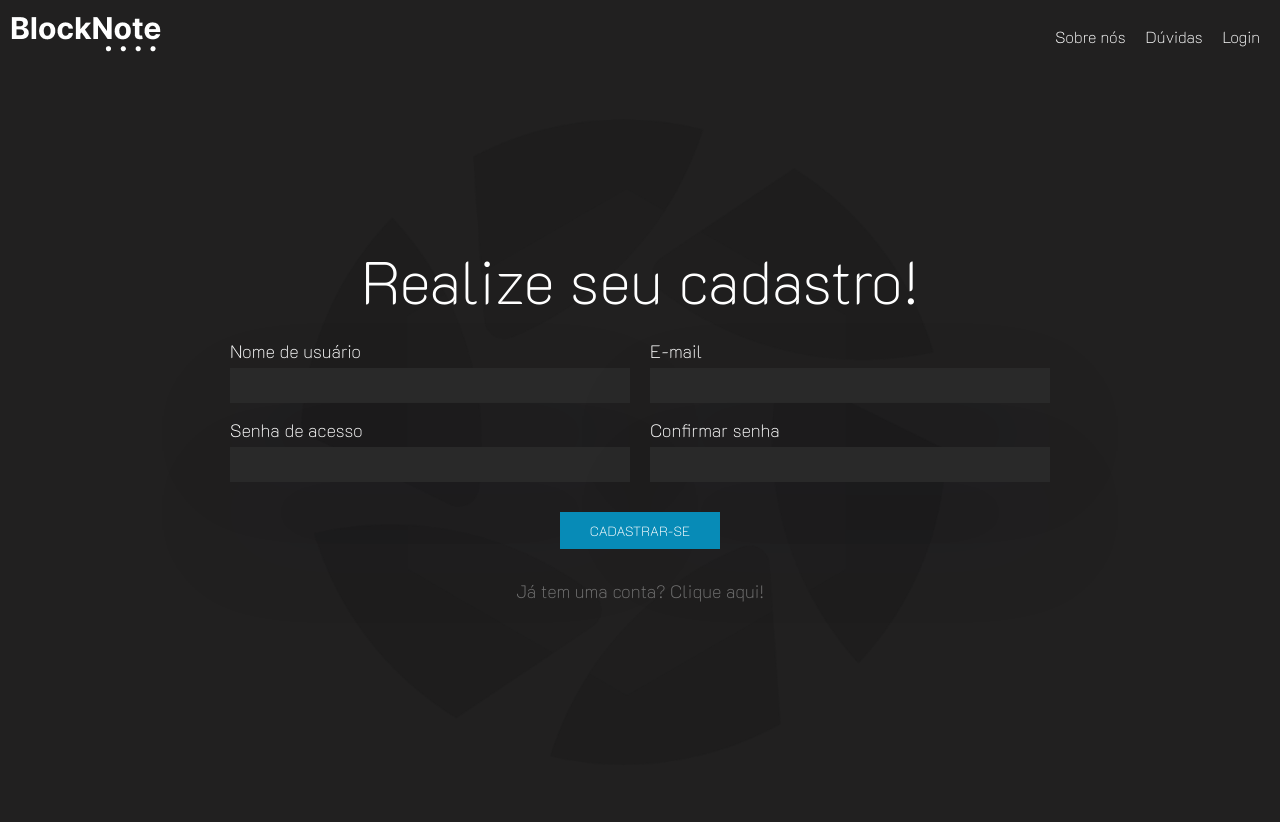
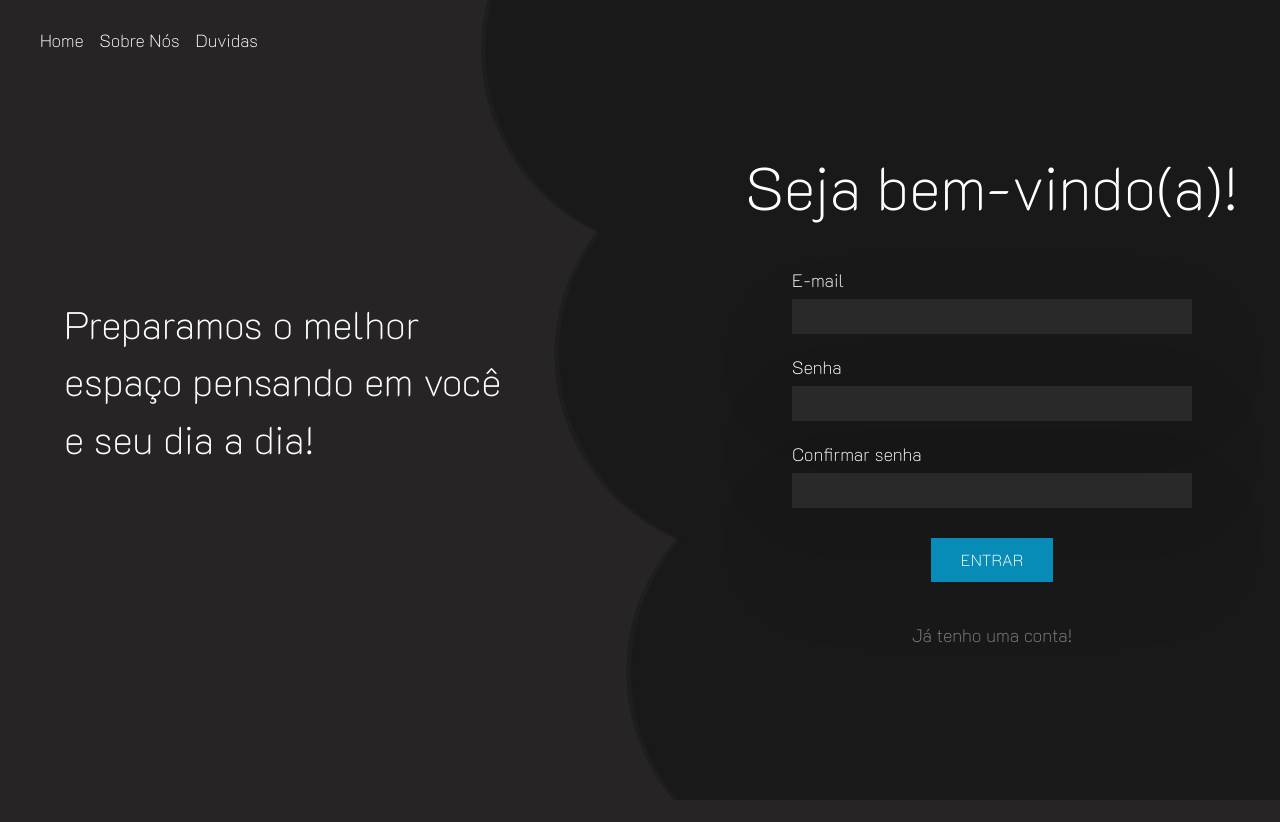
Before and after one commit to guidionisio5/blocknote, a PHP site: page /cadastrarUser.html in a window 1280 px wide. After the commit the page ends 800 px from the top, so only its background shows below. Run offline with PHP 8.4, Linux system fonts and the light colour scheme; some libraries are stand-ins or nearby versions.

Commit message:
Cadastro novo finalizado, Login quase pronto

```diff
--- a/assets/css/loginCadastrar2.css
+++ b/assets/css/loginCadastrar2.css
@@ -27,36 +27,21 @@ body{
 
 .login{
     height: 100vh;
-    width: 40vw;
     display: grid;
     grid-template-rows: 5vh 100vh;
-    justify-content: center;
     align-items: center;
 }
 
 .navbar{
     background-color: transparent;
-    display: grid;
-    width: 100%;
 }
 
-.meu-navbar{
-    display: grid;
-    align-items: center;
-    justify-content: center;
-}
+
 
 /* .navbar-100{
     width: 100vw;
 } */
 
-
-.navbar-ul{
-    display: grid;
-    align-items: center;
-
-
-}
 
 .texto{
     display: grid;
@@ -108,7 +93,10 @@ body{
     padding: 10px;
 }
 
-
+ul{
+    display: grid;
+    align-items: center;
+}
 
 .cadastrar{
     display: grid;
@@ -130,10 +118,13 @@ body{
 }
 
 .a{
-    color: white;
+    color: #818181;
     text-decoration: none;
     justify-self: center;
     font-size: 18px;
+    padding: 10px;
+
+
 }
 
 .a:hover{
@@ -150,3 +141,40 @@ body{
 .logo{
     width: 100px;
 }
+
+/* cadastrar*/
+
+.container-cadastrar-meu{
+
+        display: grid;
+        grid-template-columns: 55vw 45vw;
+        height: 100vh;
+        width: 100vw;
+        background-image: url('../img/img-cadastro.png');
+        background-size: 100vh;
+        background-repeat: no-repeat;
+        background-position: right;
+        background-color: #262424;
+
+
+}
+
+.navbar-texto {
+    display: grid;
+    grid-template-rows: 1fr 7fr;
+}
+
+.navbar-cadastrar, .navbar{
+    display: grid;
+    justify-content: left;
+}
+
+.navbar-meu-c, .navbar{
+    display: grid;
+    justify-content: left !important;
+}
+
+.form-cadastrar{
+    display: grid;
+    align-items: center;
+}
--- a/cadastrarUser.html
+++ b/cadastrarUser.html
@@ -1,73 +1,86 @@
 <!DOCTYPE html>
-<html lang="en">
+<html lang="pt-br">
+
 <head>
   <meta charset="UTF-8">
   <meta name="viewport" content="width=device-width, initial-scale=1.0">
   <link rel="shortcut icon" href="page/assets/img/icone.png" type="image/x-icon">
   <title>BlockNote</title>
-    <link rel="stylesheet" href="assets/css/loginCadastrar.css">
+  <link rel="stylesheet" href="https://cdnjs.cloudflare.com/ajax/libs/animate.css/4.1.1/animate.min.css" />
+  <link href="https://cdn.jsdelivr.net/npm/bootstrap@5.3.0-alpha1/dist/css/bootstrap.min.css" rel="stylesheet" integrity="sha384-GLhlTQ8iRABdZLl6O3oVMWSktQOp6b7In1Zl3/Jr59b6EGGoI1aFkw7cmDA6j6gD" crossorigin="anonymous">
+  <link rel="stylesheet" href="assets/css/pagina-inicial.css">
+  <link rel="stylesheet" href="assets/css/loginCadastrar2.css">
 </head>
 <body>
 
-    <header>
-        <div class="navbar">
-            <a href="index.html">
-                <img src="assets/img/logo2.png" alt="">
-            </a>
-            <ul>
 
-                <a href="sobre.html" class="a-li">
-                    <li> Sobre nós </li>
-                </a>
-                <a href="duvidas.html" class="a-li">
-                    <li> Dúvidas </li>
-                </a>
-                <a href="login.php" class="a-li">
-                    <li> Login </li>
-                </a>
+
+    <div class="container-cadastrar-meu">
+        <div class="navbar-texto">
+
+            <div>
+                <nav class="navbar-meu-c navbar navbar-expand-lg">
+                    <div class="container-fluid">
+                      <button class="navbar-toggler" type="button" data-bs-toggle="collapse" data-bs-target="#navbarTogglerDemo01" aria-controls="navbarTogglerDemo01" aria-expanded="false" aria-label="Toggle navigation">
+                        <span class="navbar-toggler-icon"></span>
+                      </button>
+                      <div class="collapse navbar-collapse separa" id="navbarTogglerDemo01">
+                        <ul class="navbar-nav me-auto mb-2 mb-lg-0">
+                          <li class="nav-item">
+                            <a class="nav-link  a-navbar avbar-100" href="index.html">Home</a>
+                          </li>
+                          <li class="nav-item">
+                            <a class="nav-link  a-navbar avbar-100" href="sobre.html">Sobre Nós</a>
+                          </li>
+                          <li class="nav-item">
+                            <a class="nav-link  a-navbar avbar-100" href="duvidas.html">Duvidas</a>
+                          </li>
 
                         </ul>
+                      </div>
+                    </div>
+                  </nav>
+            </div>
 
+              <div class="texto">
+                <p>
+                  Preparamos o melhor <br>
+                  espaço pensando em você <br>
+                  e seu dia a dia!
+                </p>
               </div>
-    </header>
+        </div>
+        <div class="form-cadastrar">
+            <form id="loginUser" class="form">
+                <p class="p">Seja bem-vindo(a)!</p>
 
-    <!-- <div class="img-fundo">
-
-        <img src="page/assets/img/fundo.png" alt="">
-
-    </div> -->
-
-    <div class="container">
-        <form id="cadastrarUser" class="form">
-            <p class="p">Realize seu cadastro!</p>
-
-            <div class="cadastroUser-inputs">
-                <div class="itemCadastro">
-                    <label for="nome" class="label">Nome de usuário</label>
-                    <input type="text" name="nome" id="nome" class="input">
-                </div>
-                <div class="itemCadastro">
+                <div class="item">
                   <label for="email" class="label">E-mail</label>
                   <input type="email" name="email" id="email" class="input">
                 </div>
-                <div class="itemCadastro">
-                    <label for="senha" class="label">Senha de acesso</label>
+                <div class="item">
+                  <label for="senha" class="label">Senha</label>
                   <input type="password" name="senha" id="senha" class="input">
                 </div>
-                <div class="itemCadastro">
+                <div class="item">
                   <label for="senha" class="label">Confirmar senha</label>
-                    <input type="password" name="confirmar_senha" id="confirmar_senha" class="input">
+                  <input type="password" name="confirmar" id="confirmar" class="input">
                 </div>
-            </div>
-
-            <div >
-                <button type="button" onclick="cadastrarUser()" class="cadastrar">CADASTRAR-SE</button>
-            </div>
+                <button type="button" onclick="loginUser()" class="cadastrar">ENTRAR</button>
                 <div class="a">
-                <a href="login.php" class="a">Já tem uma conta? Clique aqui!</a>
+                  <a href="login.php" class="a">Já tenho uma conta!</a>
                 </div>
               </form>
         </div>
+
+    </div>
+
+
+
+
+
+
+
     <!-- Importação do JQuery -->
     <script src="https://code.jquery.com/jquery-3.6.1.js" integrity="sha256-3zlB5s2uwoUzrXK3BT7AX3FyvojsraNFxCc2vC/7pNI=" crossorigin="anonymous"></script>
 
```
Also changed, not shown: login.php (+7 -4 lines), assets/img/img-cadastro.png (added). Lines whose indentation alone changed are shown as unchanged.
